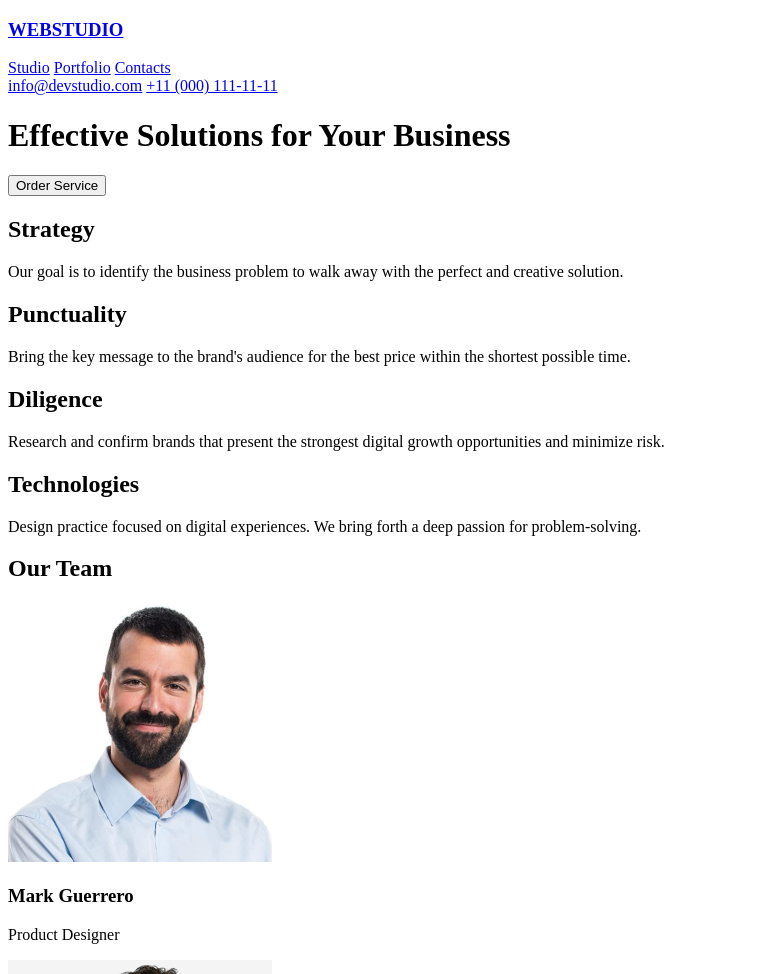
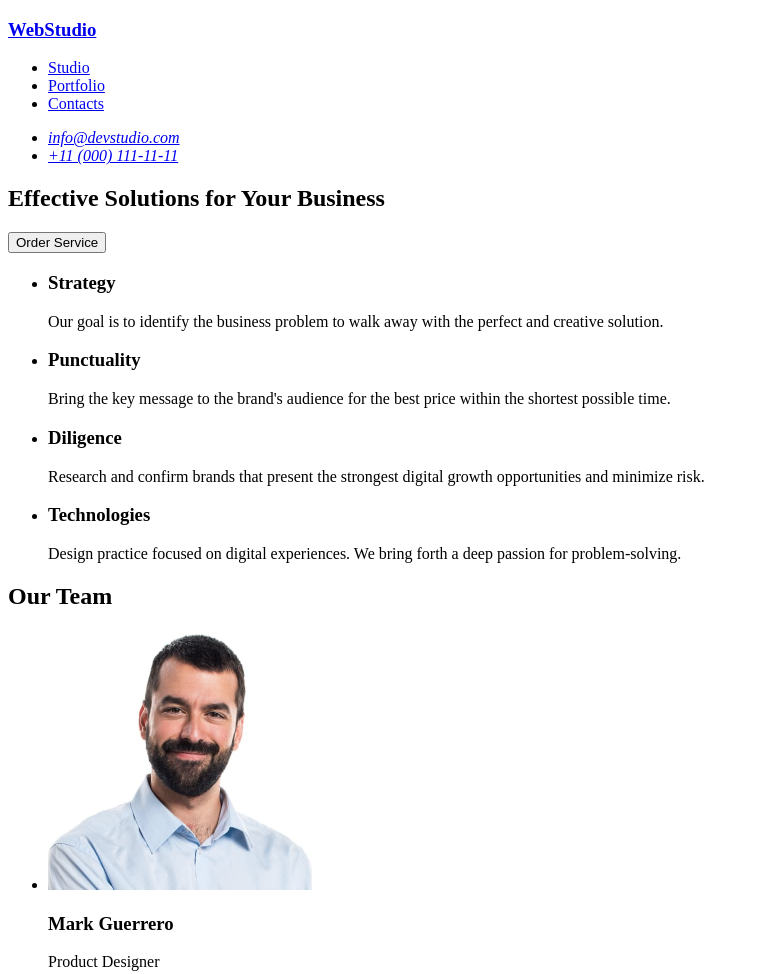
Before and after one commit to Yana160916/goit-markup-hw-01, a plain HTML site: page index.html in a window 1280 px wide. Shown: the top 974 px of the page, without its empty margins (0-759 px from the left). Drawn offline with Linux system fonts and the light colour scheme.

Commit message:
Update index

```diff
--- a/index.html
+++ b/index.html
@@ -6,75 +6,84 @@
     <title>Home work from Yana Kryvonis</title>
   </head>
   <body>
-    <!-- Лого-->
     <header>
-      <h3><a href="/">WEBSTUDIO</a></h3>
-    <!-- Навігація -->
       <nav>
-          <a href="#studio">Studio</a>
-          <a href="#portfolio">Portfolio</a>
-          <a href="#contacts">Contacts</a>
+        <h3><a href="./index.html">WebStudio</a></h3>
+        <ul>
+          <li><a href="#studio">Studio</a></li>
+          <li><a href="#portfolio">Portfolio</a></li>
+          <li><a href="#contacts">Contacts</a></li>
+        </ul>
       </nav>
     <!-- Контакти -->
-      <a href="mailto:info@devstudio.com">info@devstudio.com</a>
-      <a href="tel:+110001111111">+11 (000) 111-11-11</a>
+      <address>
+        <ul>
+        <li><a href="mailto:info@devstudio.com">info@devstudio.com</a></li>
+        <li><a href="tel:+110001111111">+11 (000) 111-11-11</a></li>
+        </ul>
+      </address>
     </header>
 
     <main>
-    <!-- Основний контент -->
-      <h1 id="studio">Effective Solutions for Your Business</h1>
-      <button type="button">Order Service</button>
-
+      <section>
+        <h1>Effective Solutions for Your Business</h1>
+        <button type="button">Order Service</button>
+      </section>
     <!-- Опис -->
       <section>
-      <h2>Strategy</h2>
-      <p>Our goal is to identify the business problem to walk away with the perfect and creative solution.</p>
+      <h2 hidden>Contentinfo</h2>
+        <ul>
+        <li><h3>Strategy</h3>
+          <p>Our goal is to identify the business problem to walk away with the perfect and creative solution.</p></li>
 
-      <h2>Punctuality</h2>
-      <p>Bring the key message to the brand's audience for the best price within the shortest possible time.</p>
+        <li><h3>Punctuality</h3>
+          <p>Bring the key message to the brand's audience for the best price within the shortest possible time.</p></li>
 
-      <h2>Diligence</h2>
-      <p>Research and confirm brands that present the strongest digital growth opportunities and minimize risk.</p>
+        <li><h3>Diligence</h3>
+          <p>Research and confirm brands that present the strongest digital growth opportunities and minimize risk.</p></li>
 
-      <h2>Technologies</h2>
-      <p>Design practice focused on digital experiences. We bring forth a deep passion for problem-solving.</p>
+        <li><h3>Technologies</h3>
+          <p>Design practice focused on digital experiences. We bring forth a deep passion for problem-solving.</p></li>
+        </ul>
       </section>
 
     <!-- Наша Команда -->
       <section>
-      <h2 id="portfolio">Our Team</h2>
-      <img src="images/image.jpg"
-           alt="Mark Guerrero"
+      <h2>Our Team</h2>
+      <ul>
+        <li><img src="./images/image.jpg"
+           alt="Mark Guerrero photo"
            width="264"
            height="260">
-      <h3>Mark Guerrero</h3>
-      <p>Product Designer</p>
+        <h3>Mark Guerrero</h3>
+          <p>Product Designer</p></li>
 
-      <img src="images/image_2.jpg"
-           alt="Tom Ford"
+        <li><img src="./images/image_2.jpg"
+           alt="Tom Ford photo"
            width="264"
            height="260">
-      <h3>Tom Ford</h3>
-      <p>Frontend Developer</p>
+        <h3>Tom Ford</h3>
+          <p>Frontend Developer</p></li>
 
-      <img src="images/image_3.jpg"
-           alt="Camila Garcia"
+        <li><img src="./images/image_3.jpg"
+           alt="Camila Garcia photo"
            width="264"
            height="260">
-      <h3>Camila Garcia</h3>
-      <p>Marketing</p>
+        <h3>Camila Garcia</h3>
+          <p>Marketing</p></li>
 
-      <img src="images/image_4.jpg"
-           alt="Daniel Wilson"
+        <li><img src="./images/image_4.jpg"
+           alt="Daniel Wilson photo"
            width="264"
            height="260">
-      <h3>Daniel Wilson</h3>
-      <p>UI Designer</p>
+        <h3>Daniel Wilson</h3>
+          <p>UI Designer</p></li>
+      </ul>
       </section>
     </main>
 
     <footer>
-      <h3><a href="/">WEBSTUDIO</a></h3>
+      <h3><a href="./index.html">WebStudio</a></h3>
     <p>Increase the flow of customers and sales for your business with digital marketing & growth solutions.</p>
     </footer>
   </body>
```
